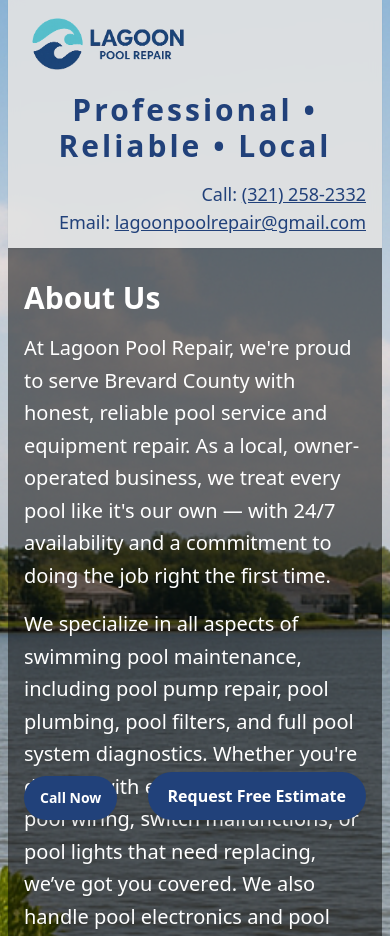
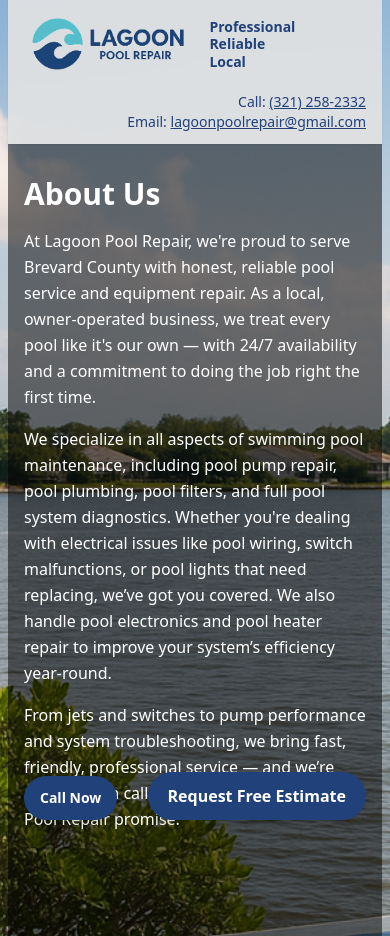
Before and after one commit to LagoonPoolRepair/lagoon-pool-repair, a Flask app: page / in a window 390 px wide. Shown: the top 936 px of the page. Run offline with Flask 3, Linux system fonts and the light colour scheme; some libraries are stand-ins or nearby versions; grey boxes are pictures that could not be loaded.

Commit message:
Optimized About section for mobile

```diff
--- a/templates/index.html
+++ b/templates/index.html
@@ -17,11 +17,18 @@
     <header class="py-3 px-4 sm:px-6 flex flex-col sm:flex-row sm:justify-between sm:items-center gap-4 sticky top-0 z-50 shadow-sm" style="background-color: rgba(255, 255, 255, 0.8); backdrop-filter: blur(6px); color: #21417A;">
       <div class="flex items-center space-x-3">
         <img src="{{ url_for('static', filename='lagoonlogo.png') }}" alt="Lagoon Pool Repair Logo" class="h-16 sm:h-24 w-auto rounded" />
+        <!-- Mobile stacked version -->
+        <div class="flex flex-col sm:hidden text-left leading-tight text-sm font-bold" style="color: #21417A;">
+          <span>Professional</span>
+          <span>Reliable</span>
+          <span>Local</span>
+        </div>
       </div>
-      <div class="flex-1 text-center">
+      <!-- Desktop centered version -->
+      <div class="hidden sm:block flex-1 text-center">
         <p class="text-3xl font-bold tracking-widest max-w-3xl mx-auto" style="color: #21417A;">Professional &bull; Reliable &bull; Local</p>
       </div>
-      <div class="text-right text-lg font-medium" style="color: #21417A;">
+      <div class="text-right text-sm sm:text-lg font-medium" style="color: #21417A;">
         <p>Call: <a href="tel:3212582332" class="underline" style="color: #21417A;">(321) 258-2332</a></p>
         <p>Email: <a href="mailto:lagoonpoolrepair@gmail.com" class="underline" style="color: #21417A;">lagoonpoolrepair@gmail.com</a></p>
       </div>
@@ -30,13 +37,13 @@
     <!-- About Section -->
     <section class="px-4 sm:px-6 py-8 sm:max-w-4xl mx-auto text-white">
       <h2 class="text-3xl font-bold mb-4">About Us</h2>
-      <p class="text-xl leading-relaxed">
+      <p class="text-base sm:text-xl leading-relaxed">
         At Lagoon Pool Repair, we're proud to serve Brevard County with honest, reliable pool service and equipment repair. As a local, owner-operated business, we treat every pool like it's our own — with 24/7 availability and a commitment to doing the job right the first time.
       </p>
-      <p class="text-xl leading-relaxed mt-4">
+      <p class="text-base sm:text-xl leading-relaxed mt-4">
         We specialize in all aspects of swimming pool maintenance, including pool pump repair, pool plumbing, pool filters, and full pool system diagnostics. Whether you're dealing with electrical issues like pool wiring, switch malfunctions, or pool lights that need replacing, we’ve got you covered. We also handle pool electronics and pool heater repair to improve your system’s efficiency year-round.
       </p>
-      <p class="text-xl leading-relaxed mt-4">
+      <p class="text-base sm:text-xl leading-relaxed mt-4">
         From jets and switches to pump performance and system troubleshooting, we bring fast, friendly, professional service — and we’re always just a call away. That’s the Lagoon Pool Repair promise.
       </p>
     </section>
```
